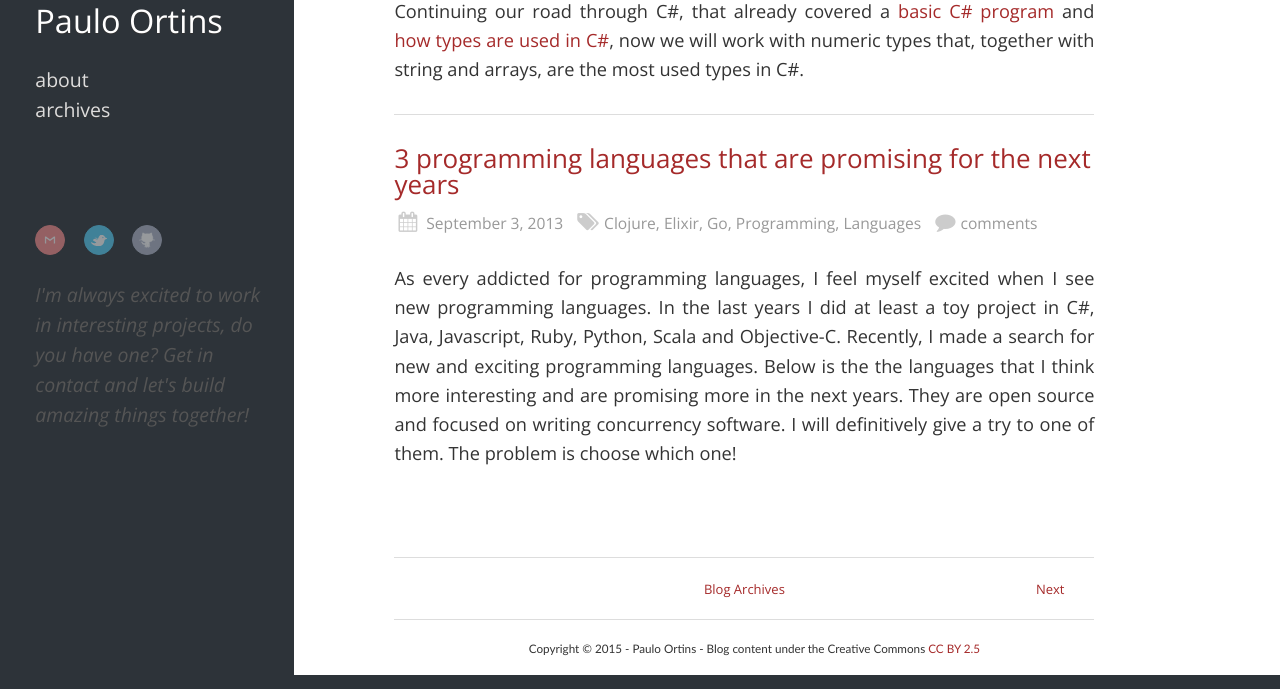
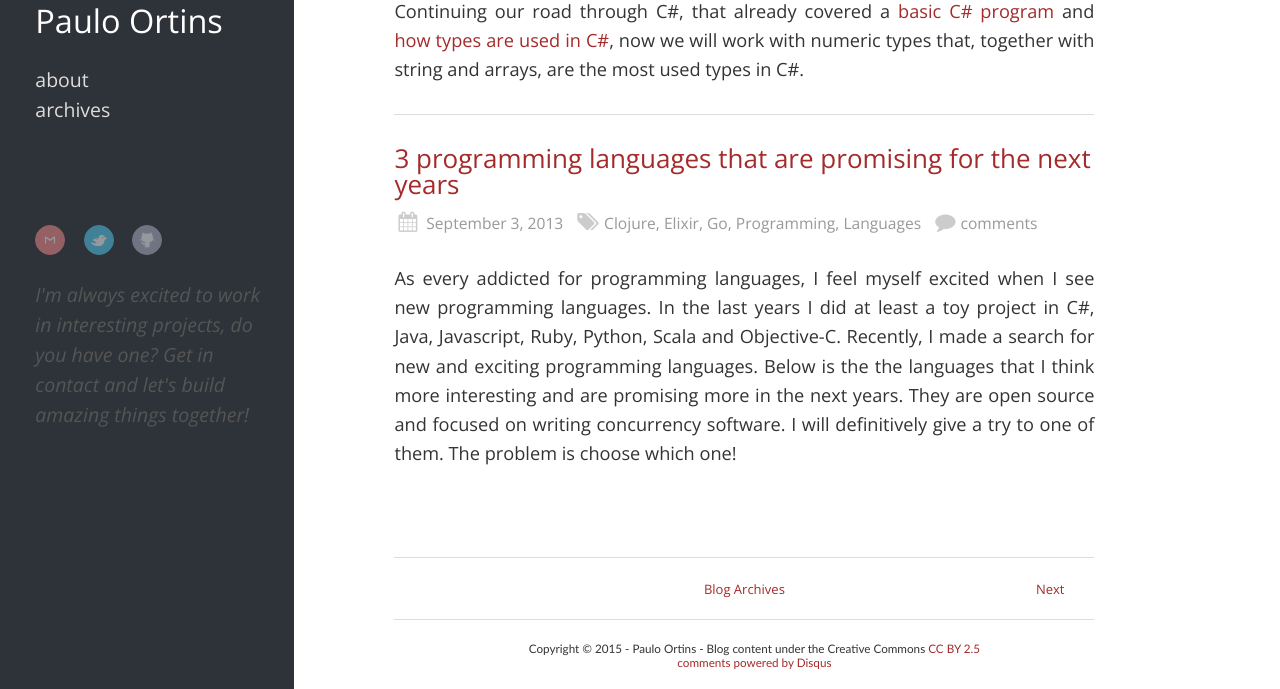
Before and after one commit to pauloortins/pauloortins.github.io, a Jekyll site: the page built from index.html, in a window 1280 px wide and 900 px high, scrolled down 2420 px, cut to the strip 211-900 px from the top of the window. Built offline with Jekyll 4.4.1, drawn with Linux system fonts in a browser that asks for light colours; nearby versions of some CDN libraries; library files that are not in the unit come from our copies; the list of posts is cut into pages by our own code; comment, search, counter and statistics services are not loaded; some of the changed lines change nothing that is shown.

Commit message:
Rollback disqus

```diff
--- a/_includes/disqus.html
+++ b/_includes/disqus.html
@@ -1,27 +1,17 @@
 {% comment %} Load script if disquss comments are enabled and `page.comments` is either empty (index) or set to true {% endcomment %}
 {% if site.disqus_short_name and page.comments != false %}
-<script type="text/javascript">
-      var disqus_shortname = '{{ site.disqus_short_name }}';
-      {% if page.comments == true %}
-        {% comment %} `page.comments` can be only be set to true on pages/posts, so we embed the comments here. {% endcomment %}
-        // var disqus_developer = 1;
-        var disqus_identifier = '{% if page.disqus_identifier %}{{ page.disqus_identifier}}{% else %}{{ site.url }}{{ page.url }}{% endif %}';
-        var disqus_url = '{{ site.url }}{{ page.url }}';
-        var disqus_script = 'embed.js';
-      {% endif %}
-    (function () {
-    {% if page.comments == true %}
-      var embedScript = document.createElement('script');
-      embedScript.type = 'text/javascript';
-      embedScript.async = true;
-      embedScript.src = 'http://' + disqus_shortname + '.disqus.com/embed.js';
-      (document.getElementsByTagName('head')[0] || document.getElementsByTagName('body')[0]).appendChild(embedScript);
-    {% endif %}
-      var countScript = document.createElement('script');
-      countScript.type = 'text/javascript';
-      countScript.async = true;
-      countScript.src = 'http://' + disqus_shortname + '.disqus.com/count.js';
-      (document.getElementsByTagName('head')[0] || document.getElementsByTagName('body')[0]).appendChild(countScript);
-    }());
-</script>
+
+ <script type="text/javascript">
+        /* * * CONFIGURATION VARIABLES: EDIT BEFORE PASTING INTO YOUR WEBPAGE * * */
+        var disqus_shortname = 'pauloortins'; // required: replace example with your forum shortname
+	/* * * DON'T EDIT BELOW THIS LINE * * */
+        (function() {
+            var dsq = document.createElement('script'); dsq.type = 'text/javascript'; dsq.async = true;
+            dsq.src = '//' + disqus_shortname + '.disqus.com/embed.js';
+            (document.getElementsByTagName('head')[0] || document.getElementsByTagName('body')[0]).appendChild(dsq);
+        })();
+    </script>
+    <noscript>Please enable JavaScript to view the <a href="http://disqus.com/?ref_noscript">comments powered by Disqus.</a></noscript>
+    <a href="http://disqus.com" class="dsq-brlink">comments powered by <span class="logo-disqus">Disqus</span></a>
+
 {% endif %}
```
Also changed, not shown: 1 other file.
